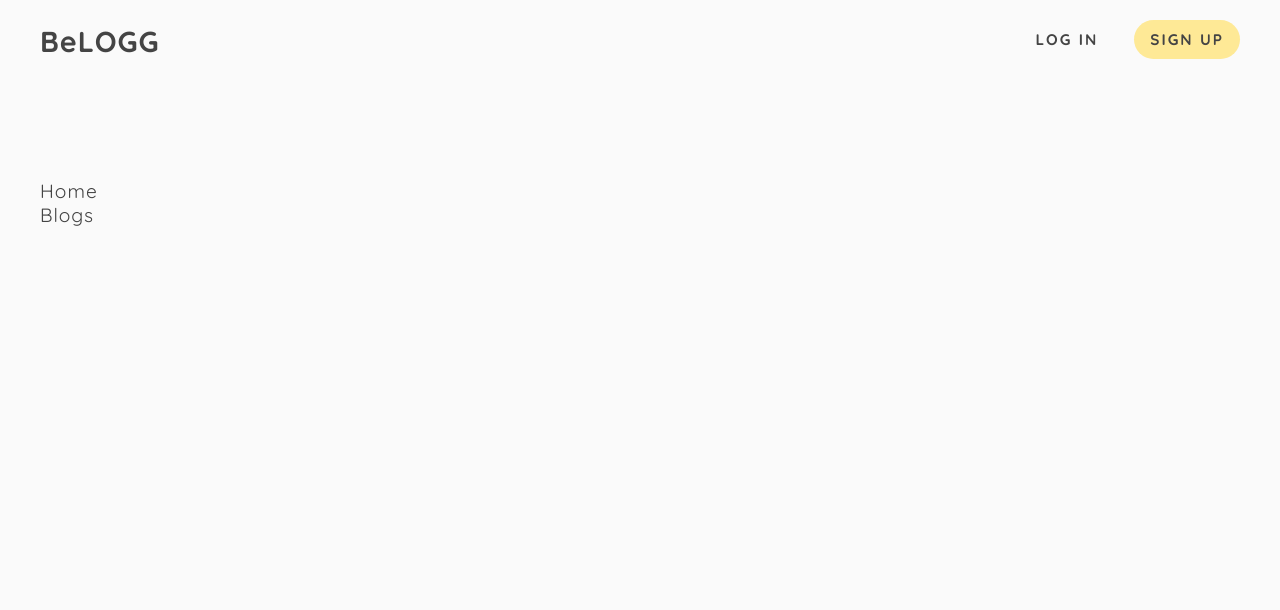
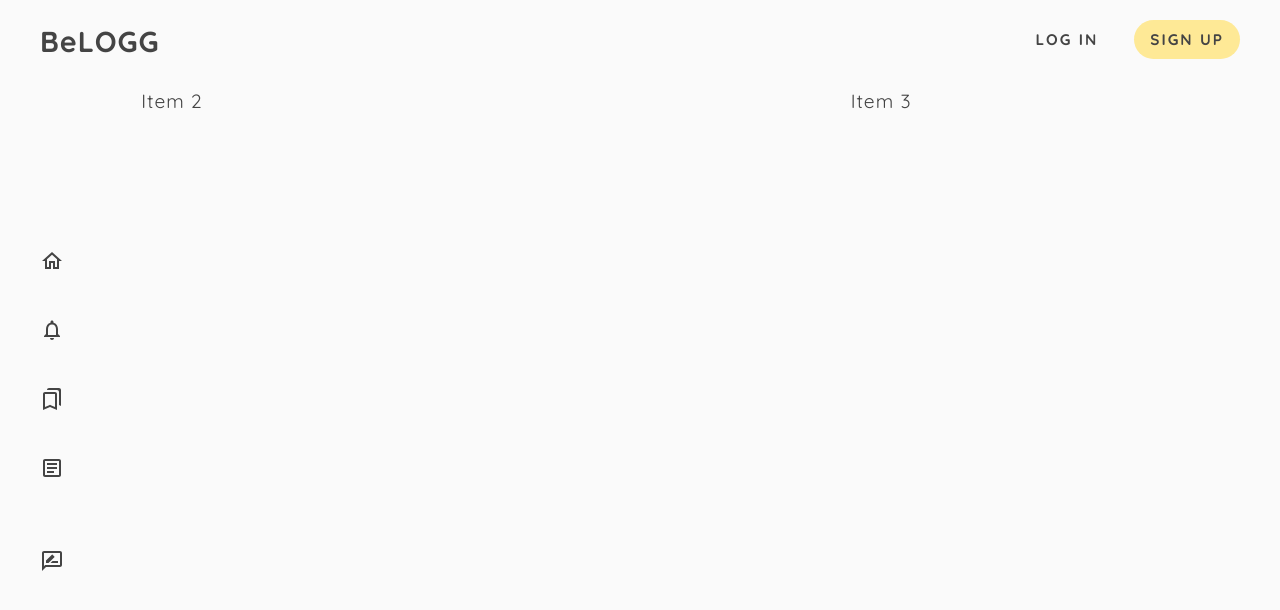
Before and after one commit to sparsh2002/BeLOGG_2.0, a React (Create React App) app in the folder frontend/: page / in a window 1280 px wide. Shown: the top 610 px of the page. Built offline with nearby package versions, Linux system fonts and the light colour scheme; no server answers.

Commit message:
frontend design started

```diff
--- a/frontend/package.json
+++ b/frontend/package.json
@@ -4,6 +4,10 @@
   "private": true,
   "proxy": "http://127.0.0.1:80",
   "dependencies": {
+    "@emotion/react": "^11.9.0",
+    "@emotion/styled": "^11.8.1",
+    "@mui/icons-material": "^5.8.2",
+    "@mui/material": "^5.8.2",
     "@testing-library/jest-dom": "^5.16.4",
     "@testing-library/react": "^13.3.0",
     "@testing-library/user-event": "^13.5.0",
--- a/frontend/src/components/Home.js
+++ b/frontend/src/components/Home.js
@@ -1,11 +1,44 @@
-
 import React , {useEffect} from 'react'
+import Grid from '@mui/material/Grid'
+import HomeOutlinedIcon from '@mui/icons-material/HomeOutlined';
+import NotificationsNoneOutlinedIcon from '@mui/icons-material/NotificationsNoneOutlined';
+import BookmarksOutlinedIcon from '@mui/icons-material/BookmarksOutlined';
+import ArticleOutlinedIcon from '@mui/icons-material/ArticleOutlined';
+import RateReviewOutlinedIcon from '@mui/icons-material/RateReviewOutlined';
 function Home() {
 
   return (
     <>
-    <div>Home</div>
-    <a href='/blog'>Blogs</a>
+    <Grid container spacing = {2}  flexDirection='row' height='90vh'>
+          <Grid item xs = {1}
+          >
+            <Grid container display ='flex' flexDirection='column' style ={{marginTop:'20vh'}}
+            >
+              <Grid item style={{marginBottom:40}} >
+                <HomeOutlinedIcon />
+              </Grid>
+              <Grid item style={{marginBottom:40}}>
+                <NotificationsNoneOutlinedIcon />
+              </Grid>
+              <Grid item style={{marginBottom:40}}>
+                <BookmarksOutlinedIcon />
+              </Grid>
+              <Grid item style={{marginBottom:40}}>
+                <ArticleOutlinedIcon />
+              </Grid>
+              <br />
+              <Grid item style={{marginBottom:40}}>
+                <RateReviewOutlinedIcon />
+              </Grid>
+            </Grid>
+          </Grid>
+        <Grid item xs = {7}>
+        Item 2
+        </Grid>
+        <Grid item xs = {4}>
+        Item 3
+        </Grid>
+    </Grid>
     </>
   )
 }
--- a/frontend/src/styles.css
+++ b/frontend/src/styles.css
@@ -23,7 +23,7 @@ nav{
   display: flex;
   justify-content: space-between;
   align-items: flex-end;
-  margin-bottom: 120px;
+  margin-bottom:30px;
 }
 nav ul{
   display: flex;
```
Also changed, not shown: 1 other file (tests, documents, lock files or other folders).
